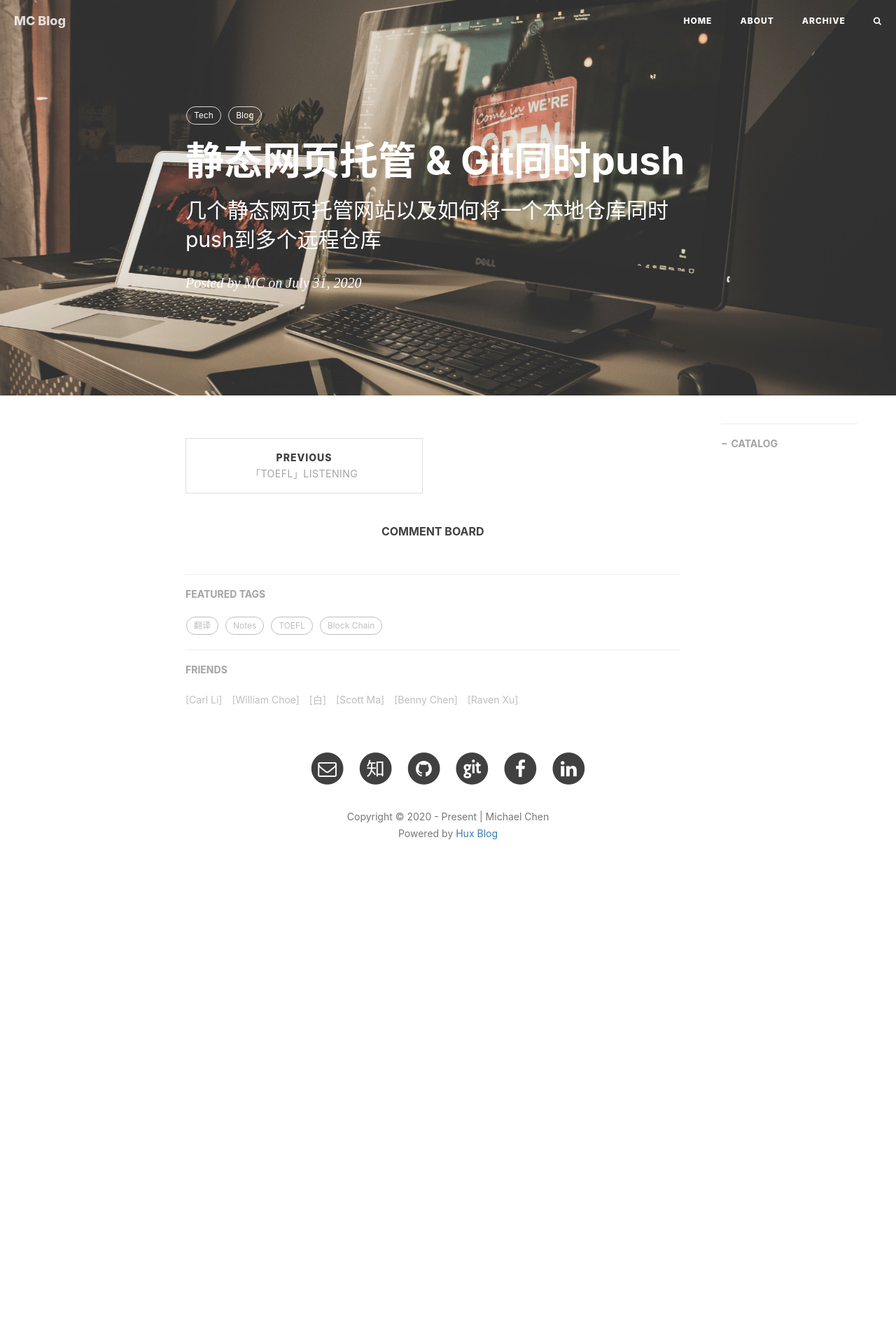
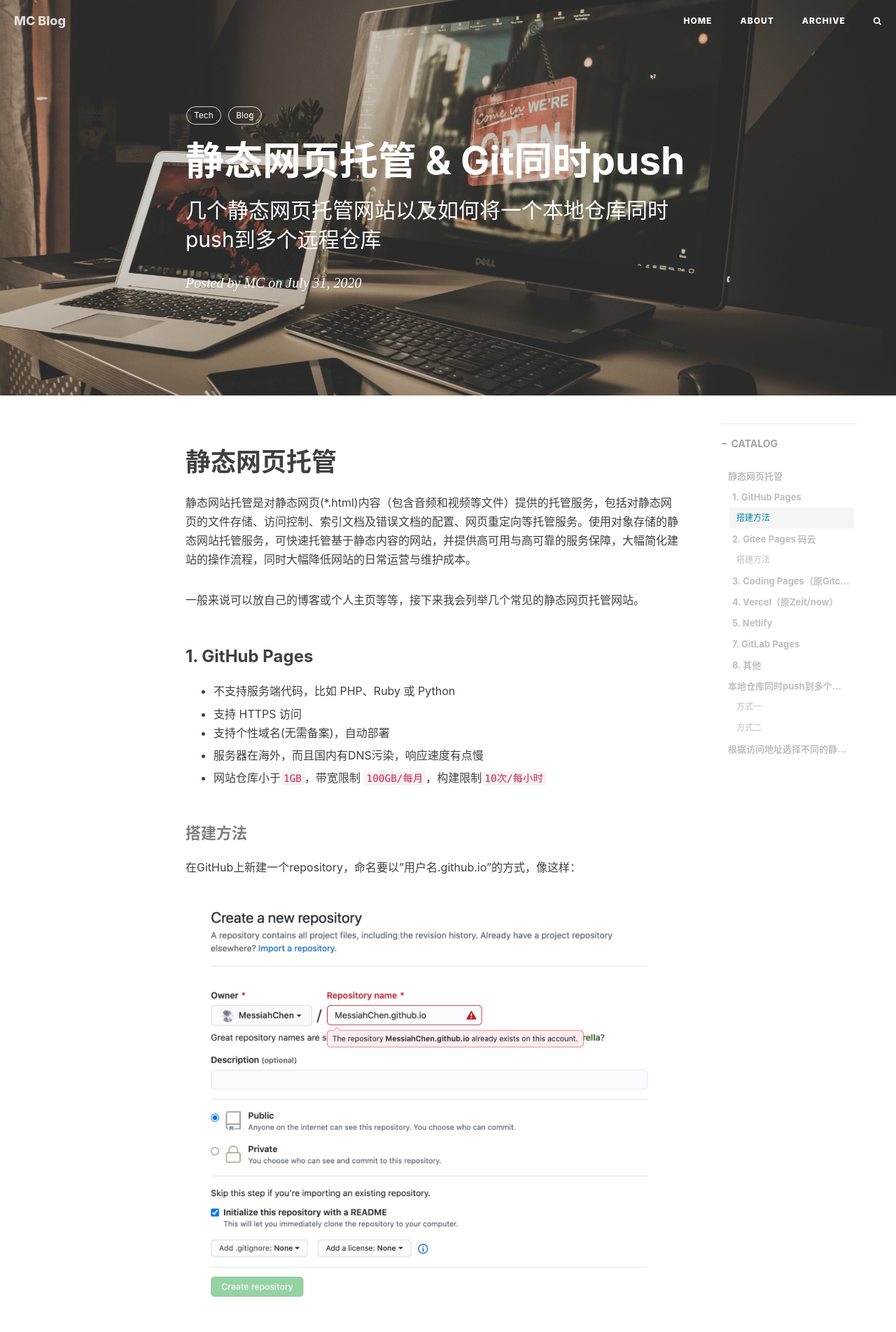
Before and after one commit to MessiahChen/MessiahChen.github.io, a Jekyll site: the page built from _posts/2020-07-31-Static-Pages.markdown, in a window 1280 px wide. Shown: the top 1903 px of the page at 70% size. Built offline with Jekyll 4.4.1, drawn with Linux system fonts in a browser that asks for light colours; nearby versions of some CDN libraries; comment, search, counter and statistics services are not loaded; before the commit the page ends 1295 px from its top, so only the background shows below that; some of the changed text lies outside the part shown.

Commit message:
post update

```diff
--- a/_posts/2020-07-31-Static-Pages.markdown
+++ b/_posts/2020-07-31-Static-Pages.markdown
@@ -5,9 +5,154 @@ subtitle:   "几个静态网页托管网站以及如何将一个本地仓库同
 date:       2020-07-31 12:00:00
 author:     "MC"
 header-img: "img/post-bg-tech.jpg"
-header-mask: 10%
+header-mask: 20%
 catalog: true
 tags:
     - Tech
     - Blog
 ---
+
+# 静态网页托管
+
+静态网站托管是对静态网页(*.html)内容（包含音频和视频等文件）提供的托管服务，包括对静态网页的文件存储、访问控制、索引文档及错误文档的配置、网页重定向等托管服务。使用对象存储的静态网站托管服务，可快速托管基于静态内容的网站，并提供高可用与高可靠的服务保障，大幅简化建站的操作流程，同时大幅降低网站的日常运营与维护成本。
+
+一般来说可以放自己的博客或个人主页等等，接下来我会列举几个常见的静态网页托管网站。
+
+### 1. GitHub Pages
+
+- 不支持服务端代码，比如 PHP、Ruby 或 Python
+
+- 支持 HTTPS 访问
+- 支持个性域名(无需备案)，自动部署
+
+- 服务器在海外，而且国内有DNS污染，响应速度有点慢
+
+- 网站仓库小于`1GB`，带宽限制 `100GB/每月`，构建限制`10次/每小时`
+
+#### 搭建方法
+
+在GitHub上新建一个repository，命名要以"用户名.github.io"的方式，像这样：
+
+![img](/img/in-post/post-pages/1.png)
+
+因为我已经建过了，所以会报错。
+
+搭建完之后把你的代码传上去，GitHub Pages每次commit都会自动部署，直接访问"用户名.github.io"就行了，如MessiahChen.github.io
+
+如果需要自定义域名的话，去仓库的settings/Github Pages里设置就行了
+
+### 2. Gitee Pages 码云
+
+- 支持HTTPS访问
+- 国内访问速度极快
+- 个性域名要付费且域名需备案
+- 自动部署需付费，每次都要手动部署
+
+#### 搭建方法
+
+1.新建仓库或从已有仓库导入
+
+注：如果选择从已有仓库导入，生成的仓库右边会有一个刷新图标，点击这个可以向源仓库强制同步
+
+![img](/img/in-post/post-pages/2.png)
+
+2.传完代码后点击“服务”里的Gitee Pages并开启服务
+
+![img](/img/in-post/post-pages/3.png)
+
+3.开启之后就可以访问“用户名.gitee.io/仓库名”来访问了，如MichaelChen1999.gitee.io/blog
+
+如果觉得这个URL太长，也可以选择把该仓库地址改成和自己的用户名一样，如：
+
+![img](/img/in-post/post-pages/4.png)
+
+接下来就可以直接访问“用户名.gitee.io”来访问静态网页了，如MichaelChen1999.gitee.io
+
+### 3. Coding Pages（原Gitcafe）
+
+- 支持多个个性域名(无需备案)，自动部署
+
+- 服务器在新加坡，国内访问速度时快时慢
+- 自定义域名可以享有免费 SSL 证书，全站支持 HTTPS 协议
+- 更新代码库就可以自动部署。服务器稳定，香港服务器国外支持也友好
+- 新增动态页面部署
+
+Coding的前身是Gitcafe，后来被腾讯云收购改名Coding。但是部署在它上面的网页国内访问速度很迷，时快时慢。有时候同一个网络同一个地点同一个时间~~同一个撤硕~~PC端访问奇快，而移动端访问像龟爬一样。
+
+搭建方法跟前两个差不多，也可以从已有仓库导入，就不再赘述。
+
+需要注意的时候创建仓库时要选择第三个DevOps模板，这里面才有静态托管服务
+
+![img](/img/in-post/post-pages/5.png)
+
+进去之后选择左侧菜单栏里的持续部署/静态网站就可以了。
+
+### 4. Vercel（原Zeit/now）
+
+据说国内访问速度很不错，我因为一些版本兼容问题还没部署上，大家可以去试一试。
+
+传送门：[Vercel](https://vercel.com)
+
+### 5. Netlify
+
+- 可以使用 CLI 上传代码
+- 支持自定义域名且自定义域名支持一键开启 https（证书来自 Let's Encrype）
+- 支持强制让用户通过 https 访问网站（开启后此功能后，http 的访问一律会 **301** 跳转到 https）
+- 支持自动构建
+- 支持重定向（Redirects）和重写（Rewrites）功能
+- 数据通过 HTTP2 协议传输
+- 提供 webhooks 与 API
+
+- 不支持后台逻辑运算能力的网页
+
+- 如果要部署 Hexo 大体思路是，通过 CLI (命令行界面)将 md 渲染为静态网站，然后通过 git 部署到 Git 平台，然后使用 Netlify 的 webhook 自动抓取部署
+
+- 具有全球CDN、持续部署、一键HTTPS等优势
+
+- 能通过客户端 JS 与可重用 API 可以带来动态功能，炫酷。
+- 服务器在国外，国内访问速度比GitHub Pages慢
+
+传送门：[Netlify](https://www.netlify.com/)
+
+### 7. GitLab Pages
+
+- 可以使用任何静态网站生成器，如 Jekyll、Middleman、Hexo、Hugo、Pelican等
+- 可以配置自定义域名 HTTPS，需要的是上传证书
+- 服务器在国外，国内访问速度比GitHub Pages慢
+
+传送门：[GitLab](https://gitlab.com)
+
+### 8. 其他
+
+- [Firebase Hosting](https://www.firebase.com/docs/hosting/)
+- [Bitbucket Cloud](https://confluence.atlassian.com/bitbucket/publishing-a-website-on-bitbucket-cloud-221449776.html)
+- [Aerobatic](https://www.aerobatic.com/)
+- [Surge.sh](https://surge.sh/)
+
+# 本地仓库同时push到多个远程仓库
+
+有些静态托管网站会根据源仓库的commit来自动更新，而有些则不会（比如gitee）。
+
+有些时候我想只有一个本地repo，但是每次push的时候既能push到github的远程仓库，又能push到gitee的远程仓库，该怎么办呢？
+
+#### 方式一
+
+1. 打开本地仓库的.git文件夹
+2. 打开config文件夹
+3. 在remote origin一栏里添加你要push到的仓库HTTPS URL
+
+![img](/img/in-post/post-pages/6.jpg)
+
+完成。以后每次push这几个仓库都会push上（记得先把ssh key配置好，省的输密码）
+
+#### 方式二
+
+`$ git remote set-url --add origin 仓库URL`
+
+## 根据访问地址选择不同的静态网站
+
+因为有GFW的存在，我们有时希望根据访客ip所在的地区来将其导向不同的静态网页，来保证其访问速度。
+
+比如国外的引向GitHub Pages，国内的引向Gitee Pages，该怎么做呢。
+
+我接下来会写一篇文章来具体谈谈我是怎么实现的。
```
Also changed, not shown: img/in-post/post-pages/1.png (added), img/in-post/post-pages/2.png (added), img/in-post/post-pages/3.png (added), img/in-post/post-pages/4.png (added), img/in-post/post-pages/5.png (added), img/in-post/post-pages/6.jpg (added).
